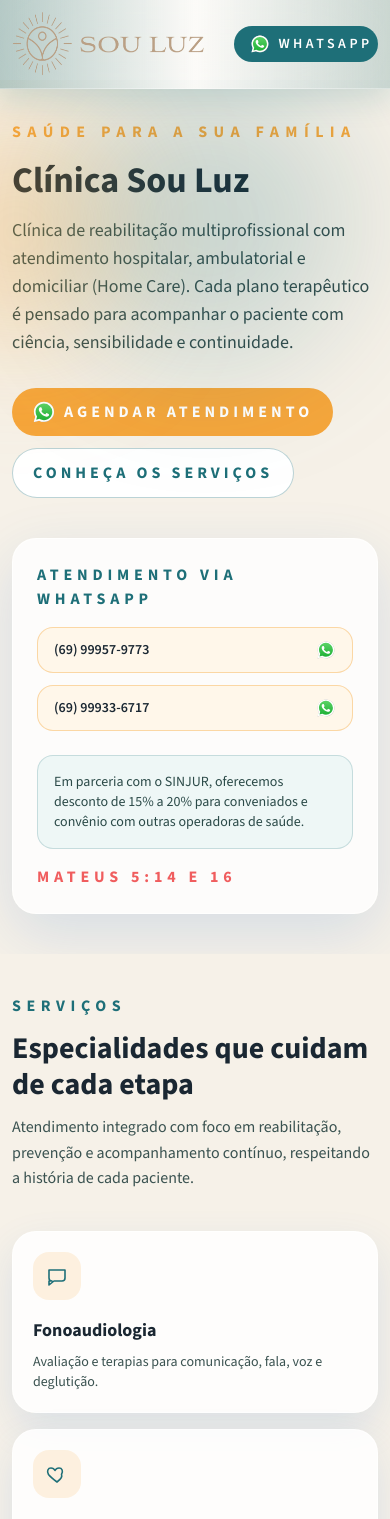
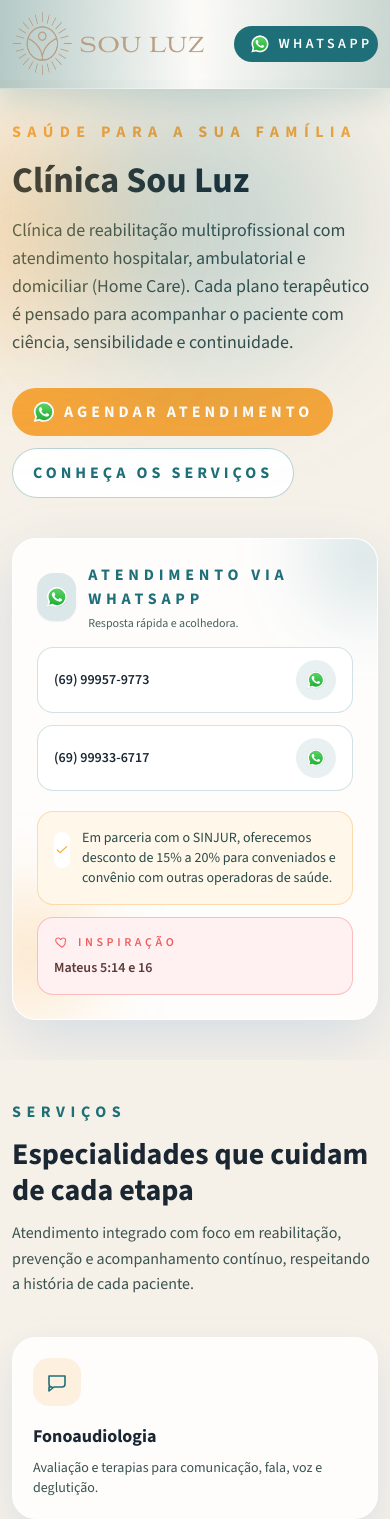
Before and after one commit to GabrielLLima97/sou-arte-institucional, a Next.js app: page /clinica-sou-luz in a window 390 px wide. Shown: the top 1519 px of the page. Built offline with nearby package versions, Linux system fonts and the light colour scheme.

Commit message:
fix: refine aba mobile layout and hero text

```diff
--- a/app/clinica-sou-luz/page.tsx
+++ b/app/clinica-sou-luz/page.tsx
@@ -169,27 +169,64 @@ export default function ClinicaSouLuzPage() {
                 </a>
               </div>
             </div>
-            <div className="w-full max-w-md rounded-3xl border border-white/70 bg-white/80 p-6 shadow-[0_20px_60px_rgba(31,109,209,0.15)] transition hover:-translate-y-1 hover:border-[#1e6f78]/35 hover:bg-white hover:shadow-[0_24px_65px_rgba(31,109,209,0.2)]">
-              <div className="text-base font-bold uppercase tracking-[0.3em] text-[#1e6f78]">Atendimento via WhatsApp</div>
-              <div className="mt-4 space-y-3">
+            <div className="group relative w-full max-w-md overflow-hidden rounded-3xl border border-white/70 bg-white/85 p-6 shadow-[0_20px_60px_rgba(31,109,209,0.15)] transition hover:-translate-y-1 hover:border-[#1e6f78]/35 hover:bg-white hover:shadow-[0_24px_65px_rgba(31,109,209,0.22)]">
+              <div className="absolute -right-12 -top-10 h-28 w-28 rounded-full bg-[#1e6f78]/20 blur-2xl" />
+              <div className="absolute -left-12 bottom-0 h-32 w-32 rounded-full bg-[#f6a63b]/25 blur-2xl" />
+              <div className="relative z-10">
+                <div className="flex flex-wrap items-start justify-between gap-3">
+                  <div className="flex items-center gap-3">
+                    <span className="flex h-12 w-12 items-center justify-center rounded-2xl bg-[#1e6f78]/15 text-[#1e6f78] shadow-sm">
+                      <Icon name="whatsapp" className="h-6 w-6" />
+                    </span>
+                    <div>
+                      <div className="text-base font-bold uppercase tracking-[0.3em] text-[#1e6f78]">
+                        Atendimento via WhatsApp
+                      </div>
+                      <p className="mt-1 text-xs font-medium text-[#48605e]">Resposta rápida e acolhedora.</p>
+                    </div>
+                  </div>
+                  <span className="hidden items-center gap-2 rounded-full bg-[#1e6f78]/10 px-3 py-1 text-xs font-semibold uppercase tracking-[0.25em] text-[#1e6f78] sm:inline-flex">
+                    <span className="h-2 w-2 rounded-full bg-[#1e6f78]" />
+                    Online
+                  </span>
+                </div>
+                <div className="mt-4 grid gap-3">
                   {whatsappContacts.map((contact) => (
                     <a
                       key={contact.label}
                       href={contact.href}
                       target="_blank"
                       rel="noreferrer"
-                    className="flex items-center justify-between rounded-2xl border border-[#f6a63b]/40 bg-[#fff7ea] px-4 py-3 text-sm font-semibold text-[#1a2732] transition hover:-translate-y-0.5 hover:border-[#f6a63b]"
+                      className="group flex items-center justify-between rounded-2xl border border-[#1e6f78]/20 bg-white/90 px-4 py-3 text-sm font-semibold text-[#1a2732] transition hover:-translate-y-0.5 hover:border-[#1e6f78]/40 hover:bg-white hover:shadow-[0_12px_30px_rgba(30,111,120,0.2)]"
                     >
                       <span>{contact.label}</span>
-                    <Icon name="whatsapp" className="h-5 w-5 text-[#1e6f78]" />
+                      <span className="flex h-10 w-10 items-center justify-center rounded-full bg-[#1e6f78]/10 text-[#1e6f78] transition group-hover:bg-[#1e6f78] group-hover:text-white">
+                        <Icon name="whatsapp" className="h-5 w-5" />
+                      </span>
                     </a>
                   ))}
                 </div>
-              <div className="mt-6 rounded-2xl border border-[#1e6f78]/20 bg-[#eef7f6] p-4 text-sm text-[#2b4a48]">
-                Em parceria com o SINJUR, oferecemos desconto de 15% a 20% para conveniados e convênio com outras operadoras de
-                saúde.
+                <div className="mt-5 grid gap-3 sm:grid-cols-2">
+                  <div className="rounded-2xl border border-[#f6a63b]/35 bg-[#fff7ea] p-4 text-sm text-[#2b4a48]">
+                    <div className="flex items-start gap-3">
+                      <span className="mt-1 flex h-9 w-9 items-center justify-center rounded-full bg-white text-[#f6a63b]">
+                        <Icon name="check" className="h-4 w-4" />
+                      </span>
+                      <p>
+                        Em parceria com o SINJUR, oferecemos desconto de 15% a 20% para conveniados e convênio com outras
+                        operadoras de saúde.
+                      </p>
                     </div>
-              <div className="mt-4 text-base font-bold uppercase tracking-[0.3em] text-[#f05d5e]">Mateus 5:14 e 16</div>
+                  </div>
+                  <div className="rounded-2xl border border-[#f05d5e]/35 bg-[#fff1f1] p-4">
+                    <div className="flex items-center gap-2 text-xs font-semibold uppercase tracking-[0.3em] text-[#f05d5e]">
+                      <Icon name="heart" className="h-4 w-4" />
+                      Inspiração
+                    </div>
+                    <p className="mt-2 text-sm font-semibold text-[#5c3a3a]">Mateus 5:14 e 16</p>
+                  </div>
+                </div>
+              </div>
             </div>
           </div>
         </section>
@@ -222,13 +259,37 @@ export default function ClinicaSouLuzPage() {
         </section>
 
         <section id="nucleo-aba" className="mx-auto w-full max-w-screen-2xl px-3 py-10 sm:px-5 lg:px-8">
-          <div className="relative overflow-hidden rounded-[36px] border border-white/80 bg-gradient-to-br from-[#e7f6ff] via-[#fff1f1] to-[#fff8dd] p-6 shadow-[0_20px_50px_rgba(10,134,196,0.2)] sm:p-8">
+          <div className="relative overflow-hidden rounded-[36px] border border-white/80 bg-gradient-to-br from-[#e7f6ff] via-[#fff1f1] to-[#fff8dd] p-5 shadow-[0_20px_50px_rgba(10,134,196,0.2)] sm:p-8">
             <div className="absolute -left-16 -top-16 h-40 w-40 rounded-full bg-[#0A86C4]/20 blur-3xl" />
             <div className="absolute -right-10 top-12 h-32 w-32 rounded-full bg-[#39B7A5]/25 blur-3xl" />
             <div className="absolute bottom-0 right-0 h-40 w-40 rounded-full bg-[#FFD54A]/30 blur-3xl" />
-            <div className="grid gap-8 lg:grid-cols-[0.95fr_1.05fr]">
-              <div className="relative z-10">
-                <div className="group relative h-full min-h-[420px] overflow-hidden rounded-[36px] border border-white/80 bg-gradient-to-br from-[#0A86C4]/25 via-[#FFD54A]/25 to-[#E94B4B]/20 p-6 shadow-[0_24px_55px_rgba(10,134,196,0.25)] transition hover:-translate-y-1 hover:shadow-[0_28px_65px_rgba(10,134,196,0.3)]">
+            <div className="grid min-w-0 items-start gap-6 lg:grid-cols-[0.95fr_1.05fr] lg:items-center lg:gap-8">
+              <div className="relative z-10 w-full min-w-0">
+                <div className="group relative w-full min-w-0 overflow-hidden rounded-[32px] border border-white/80 bg-gradient-to-br from-[#0A86C4]/25 via-[#FFD54A]/25 to-[#E94B4B]/20 p-5 shadow-[0_22px_48px_rgba(10,134,196,0.22)] transition hover:-translate-y-1 hover:shadow-[0_26px_55px_rgba(10,134,196,0.28)] sm:hidden">
+                  <div className="absolute inset-0 bg-gradient-to-br from-[#39B7A5]/30 via-transparent to-[#FFD54A]/30 opacity-0 transition duration-500 group-hover:opacity-100" />
+                  <div className="absolute left-4 top-4 flex h-8 w-8 items-center justify-center rounded-2xl bg-white/90 text-[#0A86C4] shadow-[0_10px_25px_rgba(10,134,196,0.2)]">
+                    <Icon name="brain" className="h-4 w-4" />
+                  </div>
+                  <div className="absolute right-4 top-16 flex h-7 w-7 items-center justify-center rounded-full bg-white/90 text-[#E94B4B] shadow-[0_10px_25px_rgba(233,75,75,0.2)]">
+                    <Icon name="heart" className="h-3 w-3" />
+                  </div>
+                  <div className="absolute bottom-4 left-4 flex h-8 w-8 items-center justify-center rounded-2xl bg-white/90 text-[#39B7A5] shadow-[0_10px_25px_rgba(57,183,165,0.2)]">
+                    <Icon name="hand" className="h-4 w-4" />
+                  </div>
+                  <div className="relative z-10 flex w-full flex-col items-center justify-center gap-4 text-center">
+                    <img
+                      src="/souluz/icone-aba.png"
+                      alt="Ícone do Núcleo ABA"
+                      className="mx-auto h-auto w-[150px] max-w-full -translate-x-2.5 transition duration-500 group-hover:-translate-y-2 group-hover:scale-105"
+                    />
+                    <img
+                      src="/souluz/logo-aba.png"
+                      alt="Logo do Núcleo ABA"
+                      className="h-auto w-[220px] max-w-full transition duration-500 group-hover:translate-y-2 group-hover:scale-105 mx-auto"
+                    />
+                  </div>
+                </div>
+                <div className="group relative hidden h-full min-h-[360px] overflow-hidden rounded-[36px] border border-white/80 bg-gradient-to-br from-[#0A86C4]/25 via-[#FFD54A]/25 to-[#E94B4B]/20 p-6 shadow-[0_24px_55px_rgba(10,134,196,0.25)] transition hover:-translate-y-1 hover:shadow-[0_28px_65px_rgba(10,134,196,0.3)] sm:block lg:min-h-[420px]">
                   <div className="absolute inset-0 bg-gradient-to-br from-[#39B7A5]/30 via-transparent to-[#FFD54A]/30 opacity-0 transition duration-500 group-hover:opacity-100" />
                   <div className="absolute left-6 top-6 flex h-10 w-10 items-center justify-center rounded-2xl bg-white/90 text-[#0A86C4] shadow-[0_10px_25px_rgba(10,134,196,0.2)]">
                     <Icon name="brain" className="h-5 w-5" />
@@ -253,12 +314,14 @@ export default function ClinicaSouLuzPage() {
                   </div>
                 </div>
               </div>
-              <div className="relative z-10">
-                <div className="text-base font-bold uppercase tracking-[0.35em] text-[#0A86C4]">Núcleo ABA Sou Luz</div>
-                <h2 className="mt-3 font-[var(--font-display)] text-3xl font-extrabold text-[#1a2732] sm:text-4xl">
+              <div className="relative z-10 w-full min-w-0">
+                <div className="text-xs font-bold uppercase tracking-[0.12em] text-[#0A86C4] sm:text-base sm:tracking-[0.35em]">
+                  Núcleo ABA Sou Luz
+                </div>
+                <h2 className="mt-3 font-[var(--font-display)] text-2xl font-extrabold leading-tight text-[#1a2732] sm:text-3xl lg:text-4xl break-words">
                   Terapias infantis com foco em autonomia e possibilidades
                 </h2>
-                <p className="mt-4 text-[#2b4a48]">
+                <p className="mt-4 text-[#2b4a48] break-words">
                   Clínica especializada em autismo (TEA) com abordagem ABA, unindo ciência, acolhimento e intervenções
                   personalizadas para cada pequeno universo.
                 </p>
@@ -273,9 +336,11 @@ export default function ClinicaSouLuzPage() {
                     “Construindo um mundo de possibilidades para cada pequeno universo”
                   </span>
                 </div>
-                <div className="mt-6 grid gap-4 lg:grid-cols-2">
-                  <div className="group rounded-3xl border border-white/80 bg-white/85 p-4 shadow-sm transition hover:-translate-y-1 hover:border-[#0A86C4]/30 hover:bg-white hover:shadow-[0_16px_35px_rgba(10,134,196,0.18)]">
-                    <div className="text-base font-bold uppercase tracking-[0.3em] text-[#0A86C4]">Planos de saúde</div>
+                <div className="mt-6 grid min-w-0 gap-4 lg:grid-cols-2">
+                  <div className="group w-full min-w-0 rounded-3xl border border-white/80 bg-white/85 p-4 shadow-sm transition hover:-translate-y-1 hover:border-[#0A86C4]/30 hover:bg-white hover:shadow-[0_16px_35px_rgba(10,134,196,0.18)]">
+                    <div className="text-sm font-bold uppercase tracking-[0.2em] text-[#0A86C4] sm:text-base sm:tracking-[0.3em]">
+                      Planos de saúde
+                    </div>
                     <div className="relative mt-4 overflow-hidden">
                       <div className="pointer-events-none absolute inset-y-0 left-0 w-8 bg-gradient-to-r from-white/90 to-transparent" />
                       <div className="pointer-events-none absolute inset-y-0 right-0 w-8 bg-gradient-to-l from-white/90 to-transparent" />
@@ -312,8 +377,8 @@ export default function ClinicaSouLuzPage() {
                       </div>
                     </div>
                   </div>
-                  <div className="group rounded-3xl border border-white/80 bg-white/85 p-4 shadow-sm transition hover:-translate-y-1 hover:border-[#39B7A5]/35 hover:bg-white hover:shadow-[0_16px_35px_rgba(57,183,165,0.2)]">
-                    <div className="text-base font-bold uppercase tracking-[0.3em] text-[#E94B4B]">
+                  <div className="group w-full min-w-0 rounded-3xl border border-white/80 bg-white/85 p-4 shadow-sm transition hover:-translate-y-1 hover:border-[#39B7A5]/35 hover:bg-white hover:shadow-[0_16px_35px_rgba(57,183,165,0.2)]">
+                    <div className="text-sm font-bold uppercase tracking-[0.2em] text-[#E94B4B] sm:text-base sm:tracking-[0.3em] break-words">
                       Atendimento psicopedagógico
                     </div>
                     <ul className="mt-3 space-y-2 text-sm text-[#2b4a48]">
@@ -454,36 +519,52 @@ export default function ClinicaSouLuzPage() {
                 </div>
               </div>
             </div>
-            <div className="rounded-3xl border border-white/70 bg-[#1e6f78] p-6 text-white shadow-[0_20px_45px_rgba(30,111,120,0.35)] transition hover:-translate-y-1 hover:bg-[#1a6670] hover:shadow-[0_26px_55px_rgba(30,111,120,0.45)]">
+            <div className="group relative overflow-hidden rounded-3xl border border-white/70 bg-[#1e6f78] p-6 text-white shadow-[0_20px_45px_rgba(30,111,120,0.35)] transition hover:-translate-y-1 hover:bg-[#1a6670] hover:shadow-[0_26px_55px_rgba(30,111,120,0.45)]">
+              <div className="absolute -right-16 -top-16 h-40 w-40 rounded-full bg-white/15 blur-2xl" />
+              <div className="absolute -left-12 bottom-0 h-32 w-32 rounded-full bg-[#0f4f56]/40 blur-2xl" />
+              <div className="relative z-10">
+                <div className="flex flex-wrap items-start justify-between gap-4">
+                  <div>
                     <div className="text-base font-bold uppercase tracking-[0.35em] text-white/70">Contato imediato</div>
-              <h3 className="mt-3 font-[var(--font-display)] text-3xl font-extrabold">Estamos prontos para cuidar de você</h3>
+                    <h3 className="mt-3 font-[var(--font-display)] text-3xl font-extrabold">
+                      Estamos prontos para cuidar de você
+                    </h3>
+                  </div>
+                  <span className="inline-flex items-center gap-2 rounded-full bg-white/15 px-3 py-1 text-xs font-semibold uppercase tracking-[0.25em] text-white/80">
+                    <span className="h-2 w-2 rounded-full bg-[#f6a63b]" />
+                    WhatsApp disponível
+                  </span>
+                </div>
                 <p className="mt-4 text-sm text-white/85">
                   Fale conosco pelo WhatsApp e receba orientação sobre atendimentos, convênios e disponibilidade de horários.
                 </p>
-              <div className="mt-6 space-y-3">
+                <div className="mt-6 grid gap-3 sm:grid-cols-2">
                   {whatsappContacts.map((contact) => (
                     <a
                       key={contact.label}
                       href={contact.href}
                       target="_blank"
                       rel="noreferrer"
-                    className="flex items-center justify-between rounded-2xl bg-white/10 px-4 py-3 text-sm font-semibold transition hover:-translate-y-0.5 hover:bg-white/20"
+                      className="group flex items-center justify-between rounded-2xl bg-white/10 px-4 py-3 text-sm font-semibold transition hover:-translate-y-0.5 hover:bg-white/20 hover:shadow-[0_12px_25px_rgba(0,0,0,0.15)]"
                     >
                       <span>{contact.label}</span>
-                    <Icon name="whatsapp" className="h-6 w-6 text-white" />
+                      <span className="flex h-10 w-10 items-center justify-center rounded-full bg-white/15 text-white transition group-hover:bg-white group-hover:text-[#1e6f78]">
+                        <Icon name="whatsapp" className="h-5 w-5" />
+                      </span>
                     </a>
                   ))}
                 </div>
-              <div className="mt-5 flex flex-wrap gap-3">
+                <div className="mt-5 flex flex-wrap items-center gap-3">
                   <a
                     href="https://www.instagram.com/clinica_souluz"
                     target="_blank"
                     rel="noreferrer"
-                  className="inline-flex items-center gap-2 rounded-full bg-white/15 px-4 py-2 text-base font-bold uppercase tracking-[0.25em] text-white transition hover:-translate-y-0.5 hover:bg-white/25"
+                    className="inline-flex items-center gap-2 rounded-full bg-white/15 px-4 py-2 text-base font-bold uppercase tracking-[0.25em] text-white transition hover:-translate-y-0.5 hover:bg-white hover:text-[#1e6f78]"
                   >
                     <Icon name="instagram" className="h-5 w-5" />
                     Instagram
                   </a>
+                </div>
               </div>
             </div>
           </div>
```
Also changed, not shown: app/page.tsx (+6 -6 lines). Lines whose indentation alone changed are shown as unchanged.
